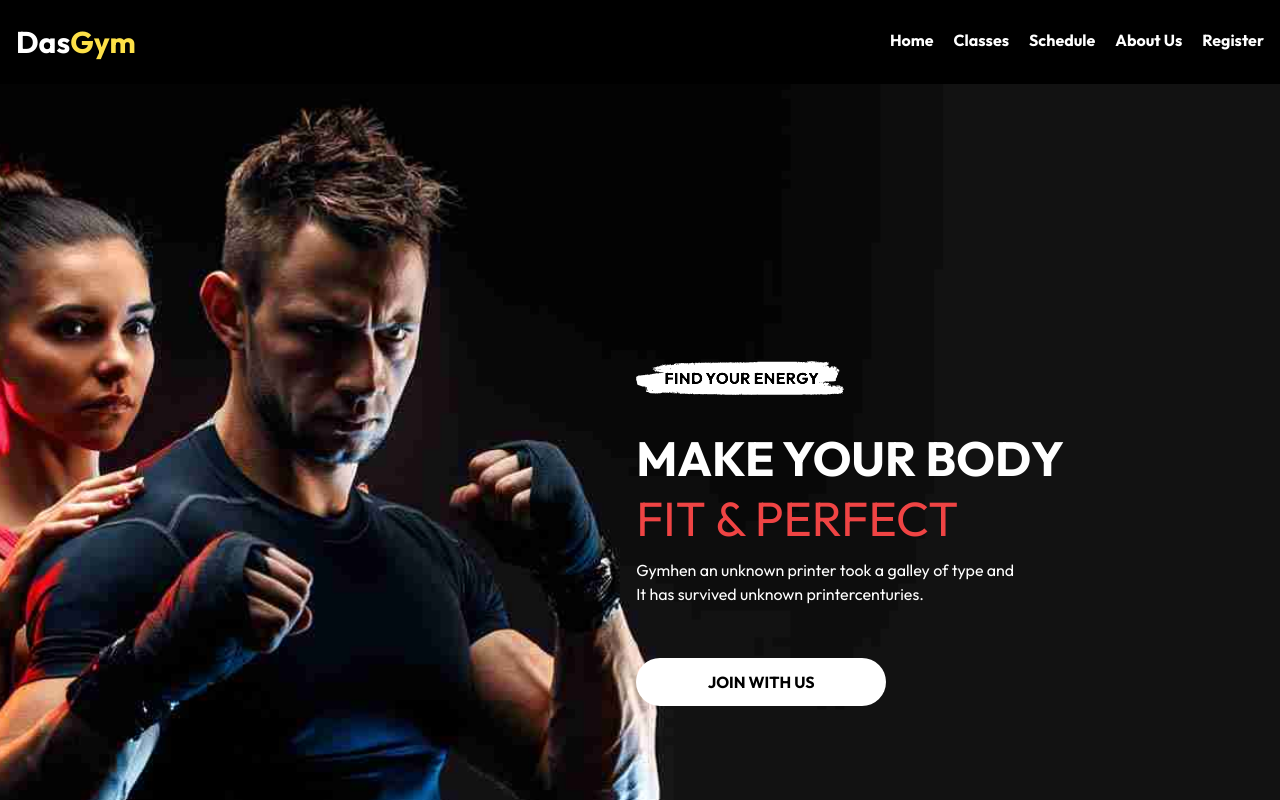
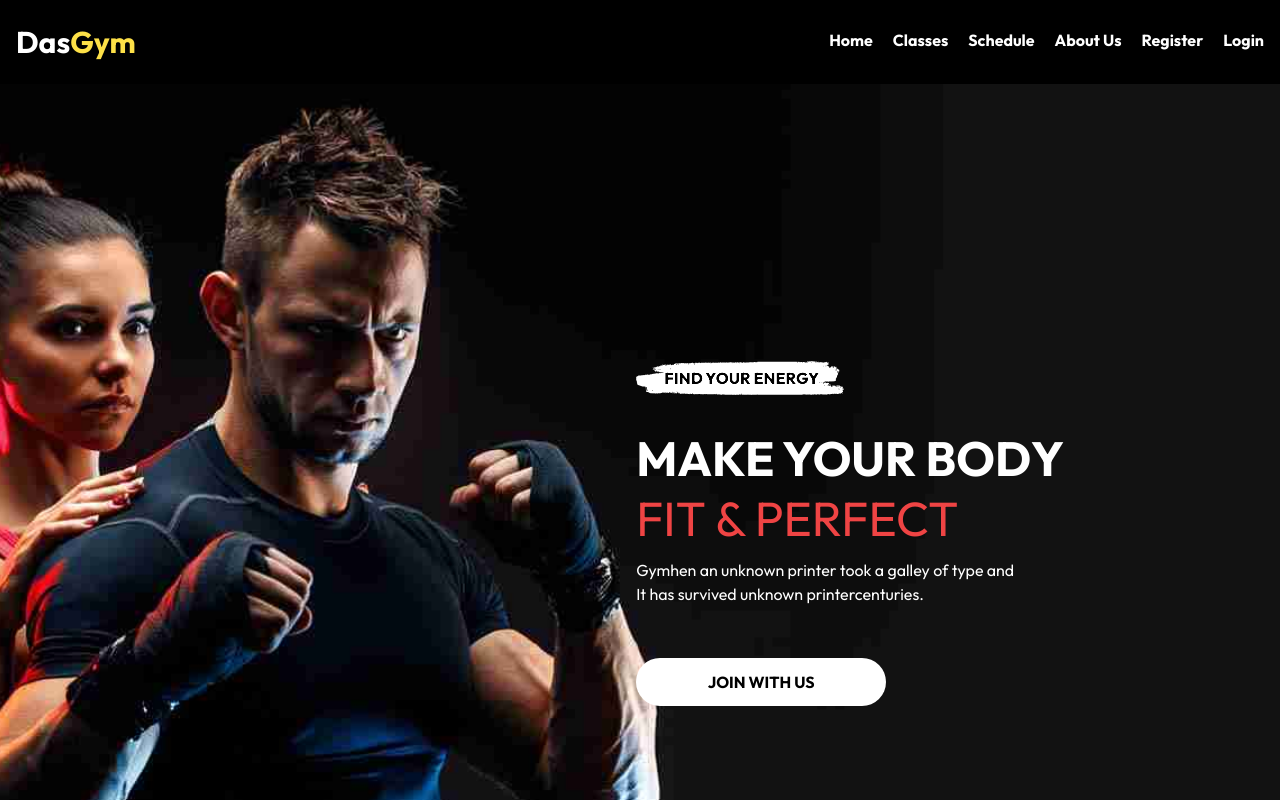
Before and after one commit to dascomsoft/das-gym, a Next.js app: page / in a window 1280 px wide. Shown: the top 800 px of the page. Built offline with nearby package versions, Linux system fonts and the light colour scheme; no server answers.

Commit message:
adding login on Navbar

```diff
--- a/components/Navbar.tsx
+++ b/components/Navbar.tsx
@@ -157,6 +157,10 @@ const Navbar = () => {
                   <Link className="head-link" href="/register">
                     Register
                   </Link>
+                  <Link className="head-link" href="/login">
+                    Login
+                  </Link>
+
                 </>
               )}
             </nav>
```
